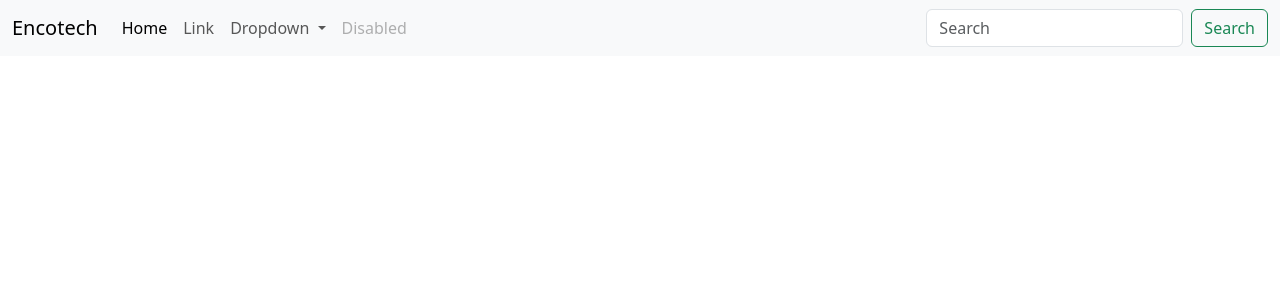
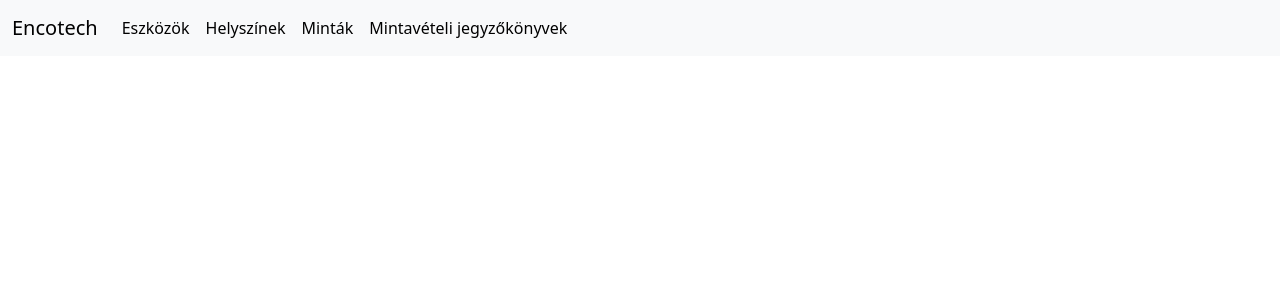
Before and after one commit to joooki82/encofrontend, an Angular app in the folder encofrontend-app/: page / in a window 1280 px wide. Shown: the top 300 px of the page. Built offline with nearby package versions, Linux system fonts and the light colour scheme.

Commit message:
navbar component with menu items

```diff
--- a/encofrontend-app/src/app/components/navbar/navbar.component.html
+++ b/encofrontend-app/src/app/components/navbar/navbar.component.html
@@ -7,30 +7,18 @@
     <div class="collapse navbar-collapse" id="navbarSupportedContent">
       <ul class="navbar-nav me-auto mb-2 mb-lg-0">
         <li class="nav-item">
-          <a class="nav-link active" aria-current="page" href="#">Home</a>
+          <a class="nav-link active" aria-current="page" href="#">Eszközök</a>
         </li>
         <li class="nav-item">
-          <a class="nav-link" href="#">Link</a>
-        </li>
-        <li class="nav-item dropdown">
-          <a class="nav-link dropdown-toggle" href="#" role="button" data-bs-toggle="dropdown" aria-expanded="false">
-            Dropdown
-          </a>
-          <ul class="dropdown-menu">
-            <li><a class="dropdown-item" href="#">Action</a></li>
-            <li><a class="dropdown-item" href="#">Another action</a></li>
-            <li><hr class="dropdown-divider"></li>
-            <li><a class="dropdown-item" href="#">Something else here</a></li>
-          </ul>
+          <a class="nav-link active" aria-current="page" href="#">Helyszínek</a>
         </li>
         <li class="nav-item">
-          <a class="nav-link disabled">Disabled</a>
+          <a class="nav-link active" aria-current="page" href="#">Minták</a>
+        </li>
+        <li class="nav-item">
+          <a class="nav-link active" aria-current="page" href="#">Mintavételi jegyzőkönyvek</a>
         </li>
       </ul>
-      <form class="d-flex" role="search">
-        <input class="form-control me-2" type="search" placeholder="Search" aria-label="Search">
-        <button class="btn btn-outline-success" type="submit">Search</button>
-      </form>
     </div>
   </div>
 </nav>
```
